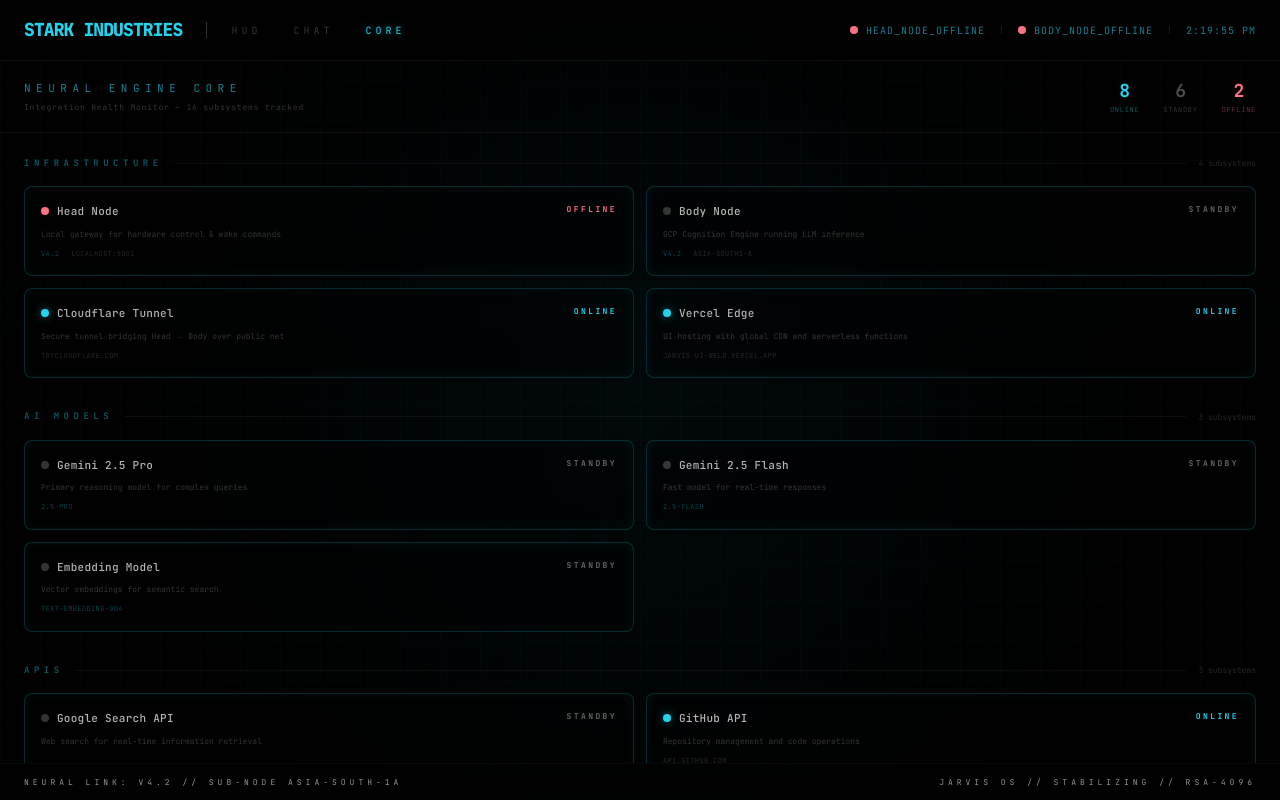
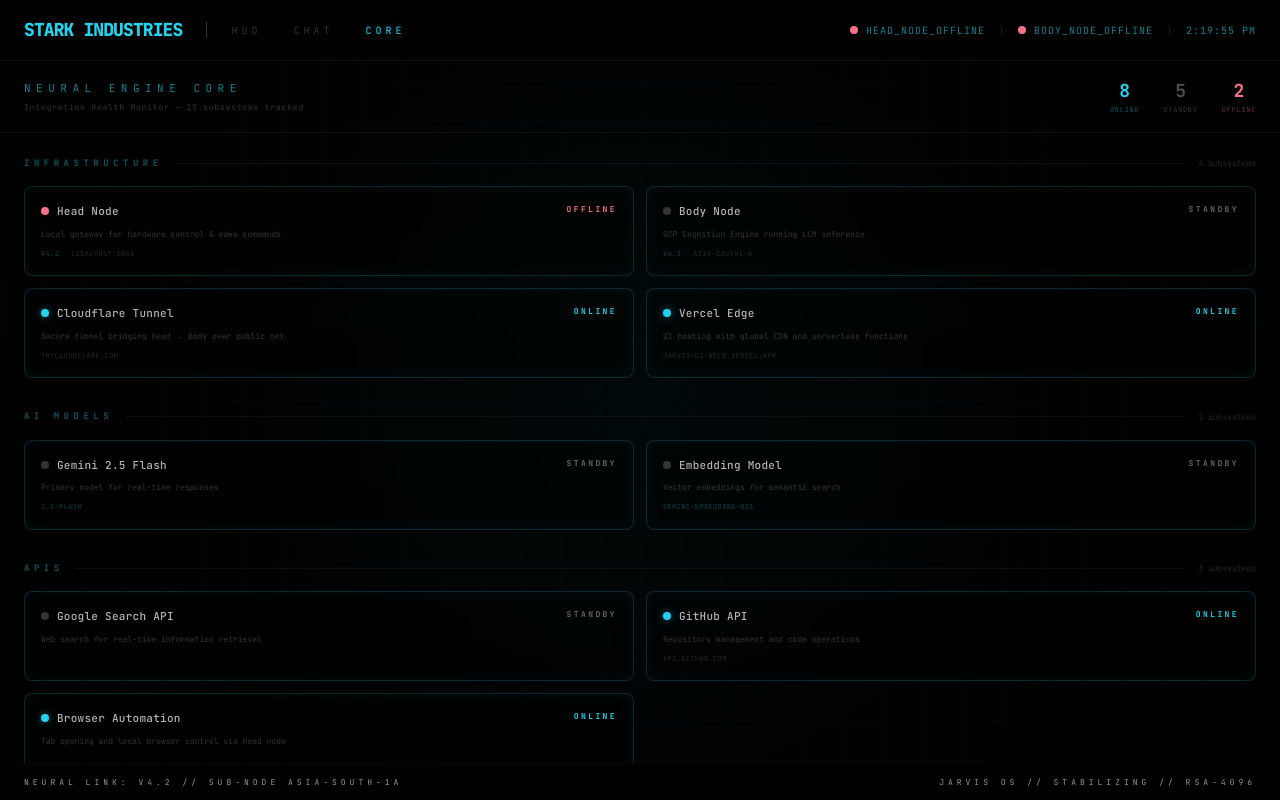
Before and after one commit to luckycelestial/jarvis-ui, a Next.js app: page / in a window 1280 px wide. Both pictures are taken after a click on the button "CORE". Built offline with nearby package versions, Linux system fonts and the light colour scheme; no server answers.

Commit message:
Update UI model labels to Gemini 2.5 Flash

```diff
--- a/src/app/components/CoreDashboard.tsx
+++ b/src/app/components/CoreDashboard.tsx
@@ -20,9 +20,8 @@
   { name: "Vercel Edge", category: "Infrastructure", status: "online", description: "UI hosting with global CDN and serverless functions", endpoint: "jarvis-ui-weld.vercel.app" },
 
   // AI & Models
-  { name: "Gemini 2.5 Pro", category: "AI Models", status: "standby", description: "Primary reasoning model for complex queries", version: "2.5-pro" },
-  { name: "Gemini 2.5 Flash", category: "AI Models", status: "standby", description: "Fast model for real-time responses", version: "2.5-flash" },
-  { name: "Embedding Model", category: "AI Models", status: "offline", description: "Vector embeddings for semantic search", version: "text-embedding-004" },
+  { name: "Gemini 2.5 Flash", category: "AI Models", status: "standby", description: "Primary model for real-time responses", version: "2.5-flash" },
+  { name: "Embedding Model", category: "AI Models", status: "offline", description: "Vector embeddings for semantic search", version: "gemini-embedding-001" },
 
   // APIs & Services
   { name: "Google Search API", category: "APIs", status: "standby", description: "Web search for real-time information retrieval" },
--- a/src/app/components/SystemStats.tsx
+++ b/src/app/components/SystemStats.tsx
@@ -66,7 +66,7 @@
         </div>
         <div className="flex justify-between text-[8px] text-white/25 uppercase tracking-wider">
           <span>Active Model</span>
-          <span className="text-stark-cyan/40">{bodyActive ? "Gemini 2.5 Pro" : "---"}</span>
+          <span className="text-stark-cyan/40">{bodyActive ? "Gemini 2.5 Flash" : "---"}</span>
         </div>
         <div className="flex justify-between text-[8px] text-white/25 uppercase tracking-wider">
           <span>Context Window</span>
```
